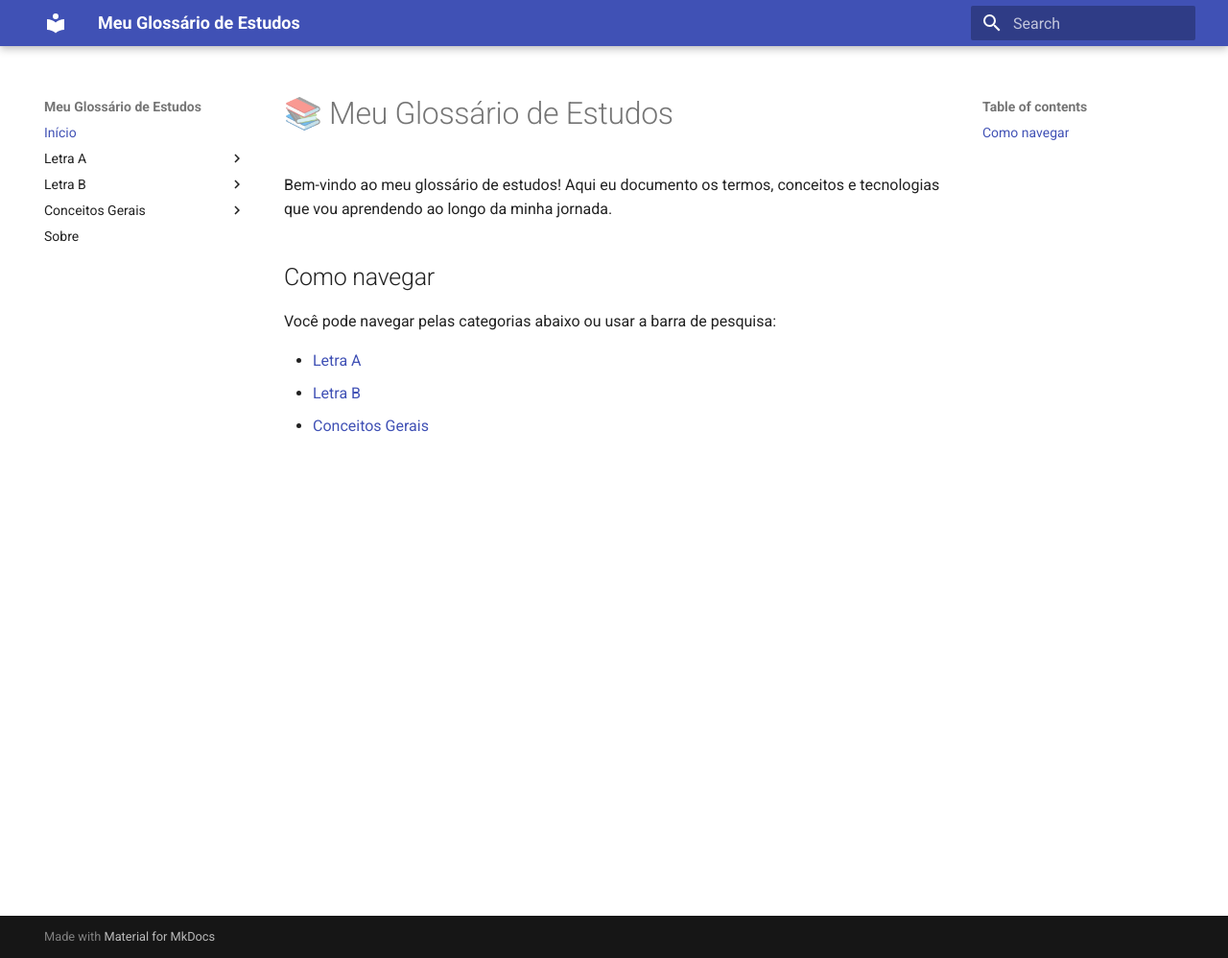
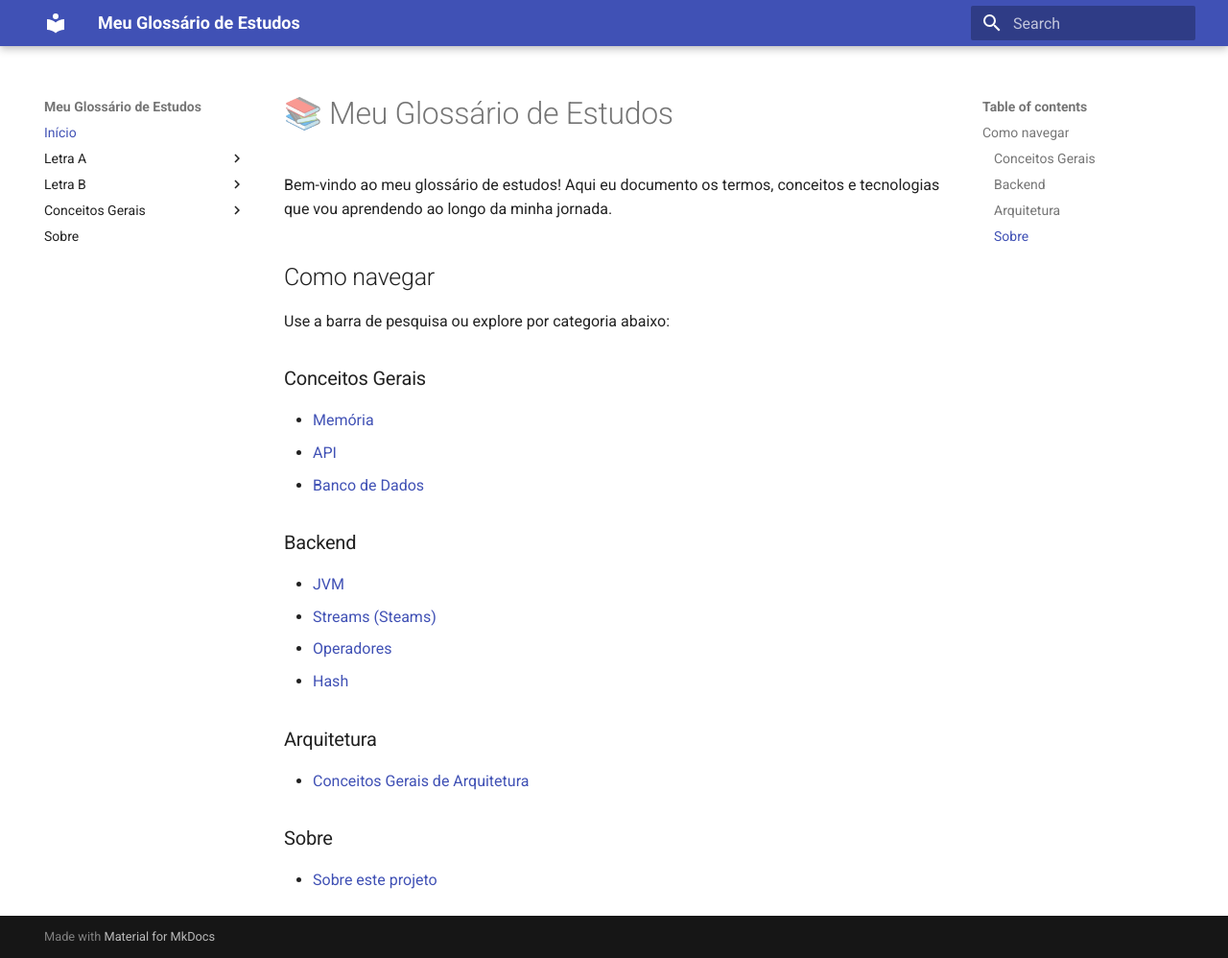
Before and after one commit to Trooper2123/glossario, an MkDocs documentation site: the page built from docs/index.md, in a window 1280 px wide and 998 px high. Shown: the whole window at 96% size. Built offline with MkDocs 1.6.1 and Material for MkDocs 9.7.7, drawn with Linux system fonts in a browser that asks for light colours.

Commit message:
adição de termos

```diff
--- a/docs/index.md
+++ b/docs/index.md
@@ -3,8 +3,21 @@
 Bem-vindo ao meu glossário de estudos! Aqui eu documento os termos, conceitos e tecnologias que vou aprendendo ao longo da minha jornada.
 
 ## Como navegar
-Você pode navegar pelas categorias abaixo ou usar a barra de pesquisa:
+Use a barra de pesquisa ou explore por categoria abaixo:
 
-- [Letra A](a/api.md)
-- [Letra B](b/banco-de-dados.md)
-- [Conceitos Gerais](conceitos-gerais/arquitetura.md)
+### Conceitos Gerais
+- [Memória](conceitos-gerais/memoria.md)
+- [API](conceitos-gerais/api.md)
+- [Banco de Dados](conceitos-gerais/banco-de-dados.md)
+
+### Backend
+- [JVM](backend/jvm.md)
+- [Streams (Steams)](backend/steams.md)
+- [Operadores](backend/operadores.md)
+- [Hash](backend/hash.md)
+
+### Arquitetura
+- [Conceitos Gerais de Arquitetura](arquitetura/arquitetura.md)
+
+### Sobre
+- [Sobre este projeto](sobre.md)
```
Also changed, not shown: docs/backend/hash.md (added, +32 -0 lines), docs/backend/jvm.md (added, +7 -0 lines), docs/backend/operadores.md (added, +44 -0 lines), docs/backend/steams.md (added, +34 -0 lines), docs/conceitos-gerais/banco-de-dados.md (renamed from docs/b/banco-de-dados.md, +2 -0 lines), docs/conceitos-gerais/memoria.md (added, +43 -0 lines), README.md (line endings or trailing spaces), docs/arquitetura/arquitetura.md (renamed from docs/conceitos-gerais/arquitetura.md), docs/conceitos-gerais/api.md (renamed from docs/a/api.md).
